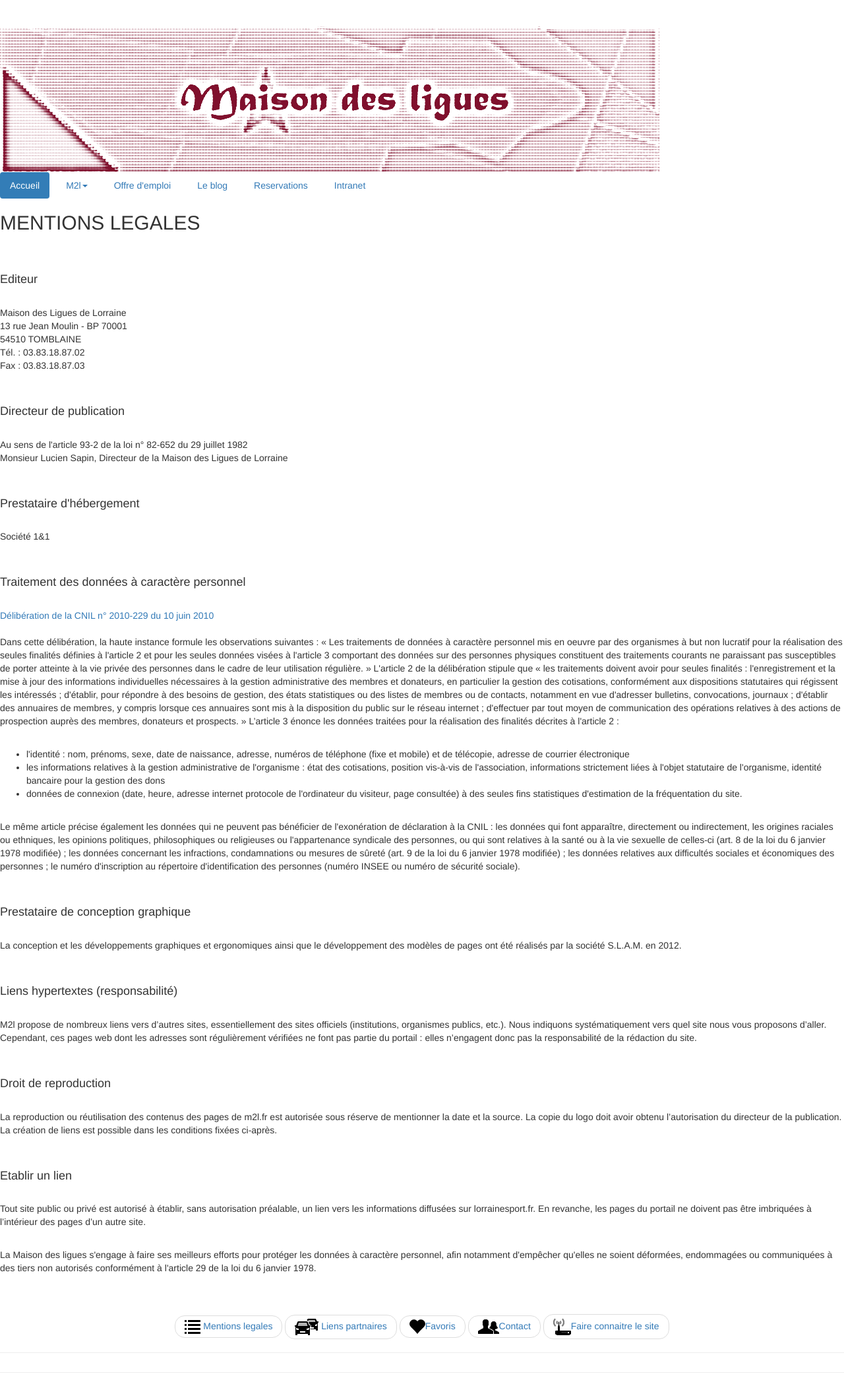
After one commit to Pinaworld/Pintacown, a PHP site: page /mention.php in a window 1280 px wide. The commit adds this page. Shown: the whole page at 66% size. Run offline with PHP 8.4, Linux system fonts and the light colour scheme.

Commit message:
Pintacown  (Benoit Pinault)

```diff
--- a/footer.php
+++ b/footer.php
@@ -19,7 +19,7 @@
     <body>
     <nav>
         <ul class="pager">
-            <li><a href="#"><img src="pict/glyphicons-115-list.png" /> Info legales</a></li>
+            <li><a href="mention.php"><img src="pict/glyphicons-115-list.png" /> Mentions legales</a></li>
             <li><a href="#"><img src="pict/glyphicons-29-cars.png" /> Liens partnaires</a></li>
             <li><a href="#"><img src="pict/glyphicons-13-heart.png" />Favoris</a></li>
             <li><a href="#"><img src="pict/glyphicons-25-parents.png"/>Contact</a></li>
--- /dev/null
+++ b/mention.php
@@ -0,0 +1,106 @@
+<?php
+/**
+ * Created by PhpStorm.
+ * User: Benoit
+ * Date: 05/03/2015
+ * Time: 12h05
+ */?>
+
+<!DOCTYPE html>
+<html>
+<head lang="en">
+    <meta charset="UTF-8">
+    <title>Mentions légales</title>
+</head>
+<body>
+
+<?php include("menu.php") ?>
+
+<section>
+        <h2>
+            MENTIONS LEGALES
+        </h2><br><br>
+        <h4>Editeur</h4>
+        <p>
+            <br>
+            Maison des Ligues de Lorraine<br>
+            13 rue Jean Moulin - BP 70001<br>
+            54510 TOMBLAINE<br>
+            Tél. : 03.83.18.87.02<br>
+            Fax : 03.83.18.87.03<br><br>
+            <br>
+        </p>
+        <h4>Directeur de publication</h4>
+        <p>
+            <br>
+            <span class="italique">Au sens de l'article 93-2 de la loi n° 82-652 du 29 juillet 1982</span><br>
+            Monsieur Lucien Sapin, Directeur de la Maison des Ligues de Lorraine<br><br>
+            <br>
+        </p>
+        <h4>Prestataire d'hébergement</h4>
+        <p>
+            <br>
+            Société 1&amp;1<br><br>
+            <br>
+        </p>
+        <h4>Traitement des données à caractère personnel</h4>
+        <p>
+            <br>
+            <a target="_blank" href="http://www.legifrance.gouv.fr/affichTexte.do?cidTexte=JORFTEXT000022443981">Délibération de la CNIL n° 2010-229 du 10 juin 2010 </a><br><br>
+            Dans cette délibération, la haute instance formule les observations suivantes : « Les traitements de données à caractère personnel mis en oeuvre par des organismes à but non lucratif pour la réalisation des seules finalités définies à l'article 2 et pour les seules données visées à l'article 3 comportant des données sur des personnes physiques constituent des traitements courants ne paraissant pas susceptibles de porter atteinte à la vie privée des personnes dans le cadre de leur utilisation régulière. » L'article 2 de la délibération stipule que « les traitements doivent avoir pour seules finalités : l'enregistrement et la mise à jour des informations individuelles nécessaires à la gestion administrative des membres et donateurs, en particulier la gestion des cotisations, conformément aux dispositions statutaires qui régissent les intéressés ; d'établir, pour répondre à des besoins de gestion, des états statistiques ou des listes de membres ou de contacts, notamment en vue d'adresser bulletins, convocations, journaux ; d'établir des annuaires de membres, y compris lorsque ces annuaires sont mis à la disposition du public sur le réseau internet ; d'effectuer par tout moyen de communication des opérations relatives à des actions de prospection auprès des membres, donateurs et prospects. » L’article 3 énonce les données traitées pour la réalisation des finalités décrites à l'article 2 :<br>
+            <br>
+        </p>
+
+        <ul>
+            <li>
+                l'identité : nom, prénoms, sexe, date de naissance, adresse, numéros de téléphone (fixe et mobile) et de télécopie, adresse de courrier électronique
+            </li>
+            <li>
+                les informations relatives à la gestion administrative de l'organisme : état des cotisations, position vis-à-vis de l'association, informations strictement liées à l'objet statutaire de l'organisme, identité bancaire pour la gestion des dons
+            </li>
+            <li>
+                données de connexion (date, heure, adresse internet protocole de l'ordinateur du visiteur, page consultée) à des seules fins statistiques d'estimation de la fréquentation du site.
+            </li>
+        </ul>
+
+        <p>
+            <br>
+            Le même article précise également les données qui ne peuvent pas bénéficier de l'exonération de déclaration à la CNIL : les données qui font apparaître, directement ou indirectement, les origines raciales ou ethniques, les opinions politiques, philosophiques ou religieuses ou l'appartenance syndicale des personnes, ou qui sont relatives à la santé ou à la vie sexuelle de celles-ci (art. 8 de la loi du 6 janvier 1978 modifiée) ; les données concernant les infractions, condamnations ou mesures de sûreté (art. 9 de la loi du 6 janvier 1978 modifiée) ; les données relatives aux difficultés sociales et économiques des personnes ; le numéro d'inscription au répertoire d'identification des personnes (numéro INSEE ou numéro de sécurité sociale).<br><br>
+            <br>
+        </p>
+        <h4>Prestataire de conception graphique</h4>
+        <p>
+            <br>
+            La conception et les développements graphiques et ergonomiques ainsi que le développement des modèles de pages ont été réalisés par la société S.L.A.M. en 2012.<br><br>
+            <br>
+        </p>
+        <h4>Liens hypertextes (responsabilité)</h4>
+        <p>
+            <br>
+            M2l propose de nombreux liens vers d’autres sites, essentiellement des sites officiels (institutions, organismes publics, etc.). Nous indiquons systématiquement vers quel site nous vous proposons d’aller. Cependant, ces pages web dont les adresses sont régulièrement vérifiées ne font pas partie du portail : elles n’engagent donc pas la responsabilité de la rédaction du site.<br><br>
+            <br>
+        </p>
+        <h4>Droit de reproduction</h4>
+        <p>
+            <br>
+            La reproduction ou réutilisation des contenus des pages de m2l.fr est autorisée sous réserve de mentionner la date et la source. La copie du logo doit avoir obtenu l’autorisation du directeur de la publication. La création de liens est possible dans les conditions fixées ci-après.<br><br>
+            <br>
+        </p>
+        <h4>Etablir un lien</h4>
+        <p>
+            <br>
+            Tout site public ou privé est autorisé à établir, sans autorisation préalable, un lien vers les informations diffusées sur lorrainesport.fr. En revanche, les pages du portail ne doivent pas être imbriquées à l’intérieur des pages d’un autre site.
+        </p>
+        <p>
+            <br>
+            La Maison des ligues s'engage à faire ses meilleurs efforts pour protéger les données à caractère personnel, afin notamment d'empêcher qu'elles ne soient déformées, endommagées ou communiquées à des tiers non autorisés conformément à l'article 29 de la loi du 6 janvier 1978.
+            <br>
+            <br>
+            <br>
+        </p>
+</section>
+
+<?php include("footer.php") ?>
+
+</body>
+</html>
--- a/reservationinfo.php
+++ b/reservationinfo.php
@@ -19,6 +19,7 @@
         <h2>Bot des réservations</h2>
 
         <p>Une page expliquant le fonctionnement des réservations</p>
+        <a href="reservationsengine.php"><p>Moteur de résa</p></a>
         <br />
         <br />
         <br />
--- a/reservationsengine.php
+++ b/reservationsengine.php
@@ -2,9 +2,12 @@
 <html>
 <head lang="en">
     <meta charset="UTF-8">
-    <title></title>
+    <title>Réserver</title>
 </head>
 <body>
 
+        <?php include("menu.php") ?>
+
+<h1>Moteur n'a pas encore été terminé</h1>
 </body>
 </html>
```
Also changed, not shown: index.php (+8 -2 lines), menu.php (+0 -88 lines).
